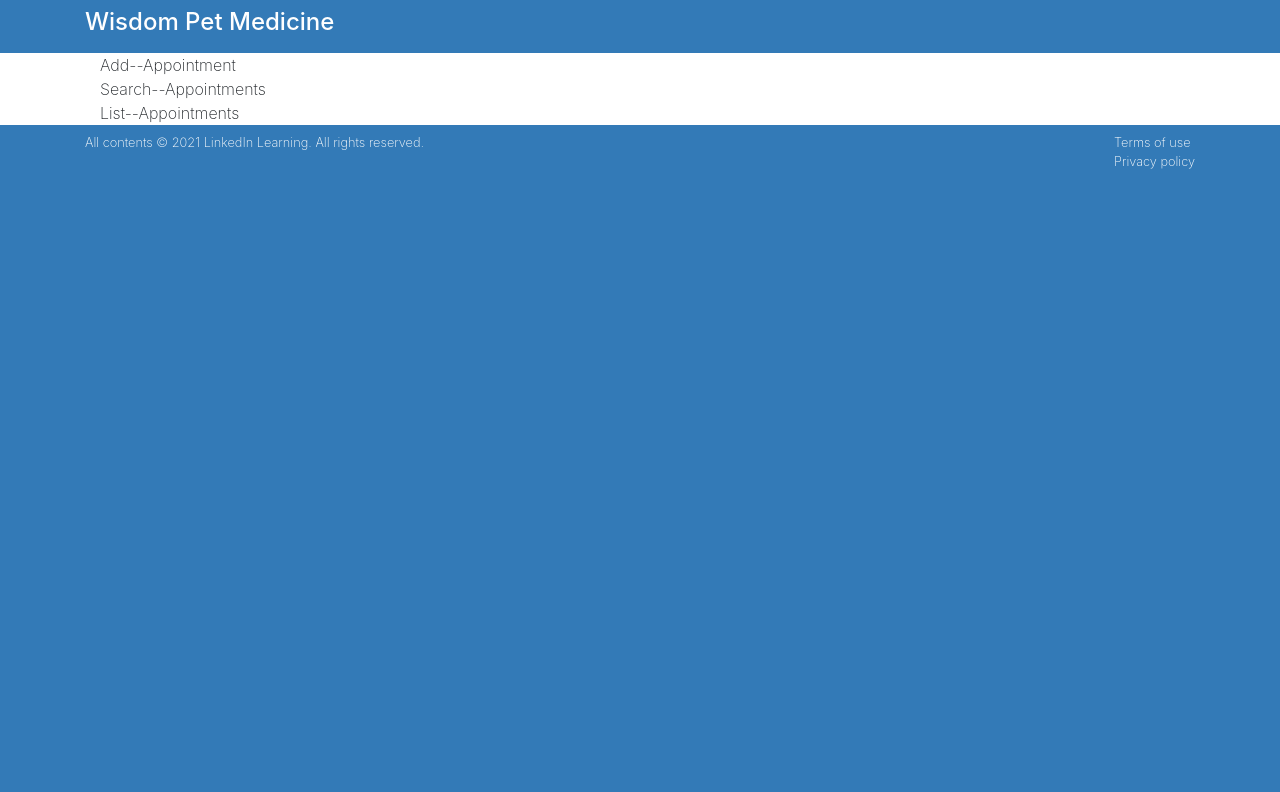
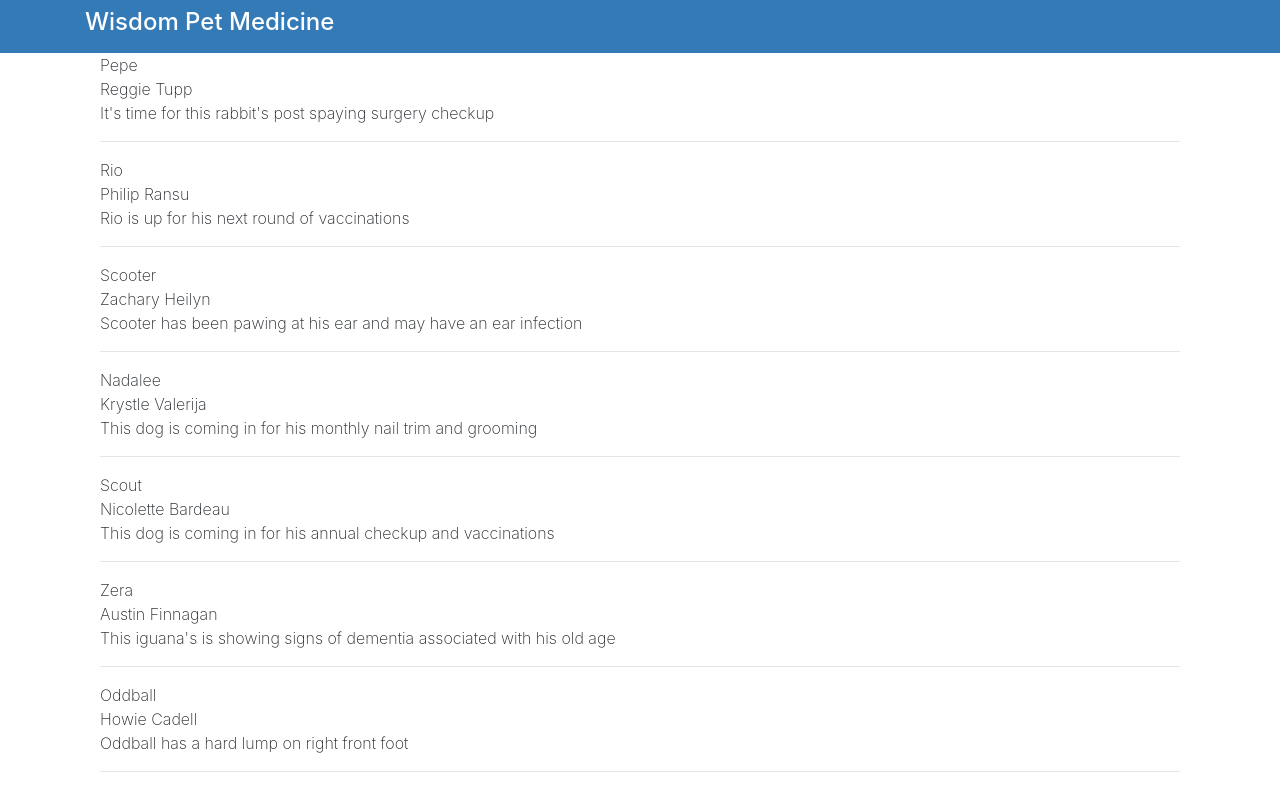
Before and after one commit to charmzshab/reactinterface, a React (Create React App) app: page / in a window 1280 px wide. Shown: the top 792 px of the page. Built offline with nearby package versions, Linux system fonts and the light colour scheme.

Commit message:
working with complex data

```diff
--- a/src/components/App.js
+++ b/src/components/App.js
@@ -28,12 +28,24 @@
   }
 
   render(){
+
+    const listItems = this.state.myAppointments.map(item =>(
+      <>
+      <div>{item.petName}</div>
+      <div>{item.ownerName}</div>
+      <div>{item.aptNotes}</div>
+      <hr />
+
+      </>
+    ));
+
     return (
       <main className="page bg-white" id="petratings">
       <div className="container">
         <div className="row">
           <div className="col-md-12 bg-white">
             <div className="container">
+              {listItems}
               <AddAppointments/>
               <SearchAppointments/>
               <ListAppointments/>
```
Also changed, not shown: 1 other file (tests, documents, lock files or other folders).
